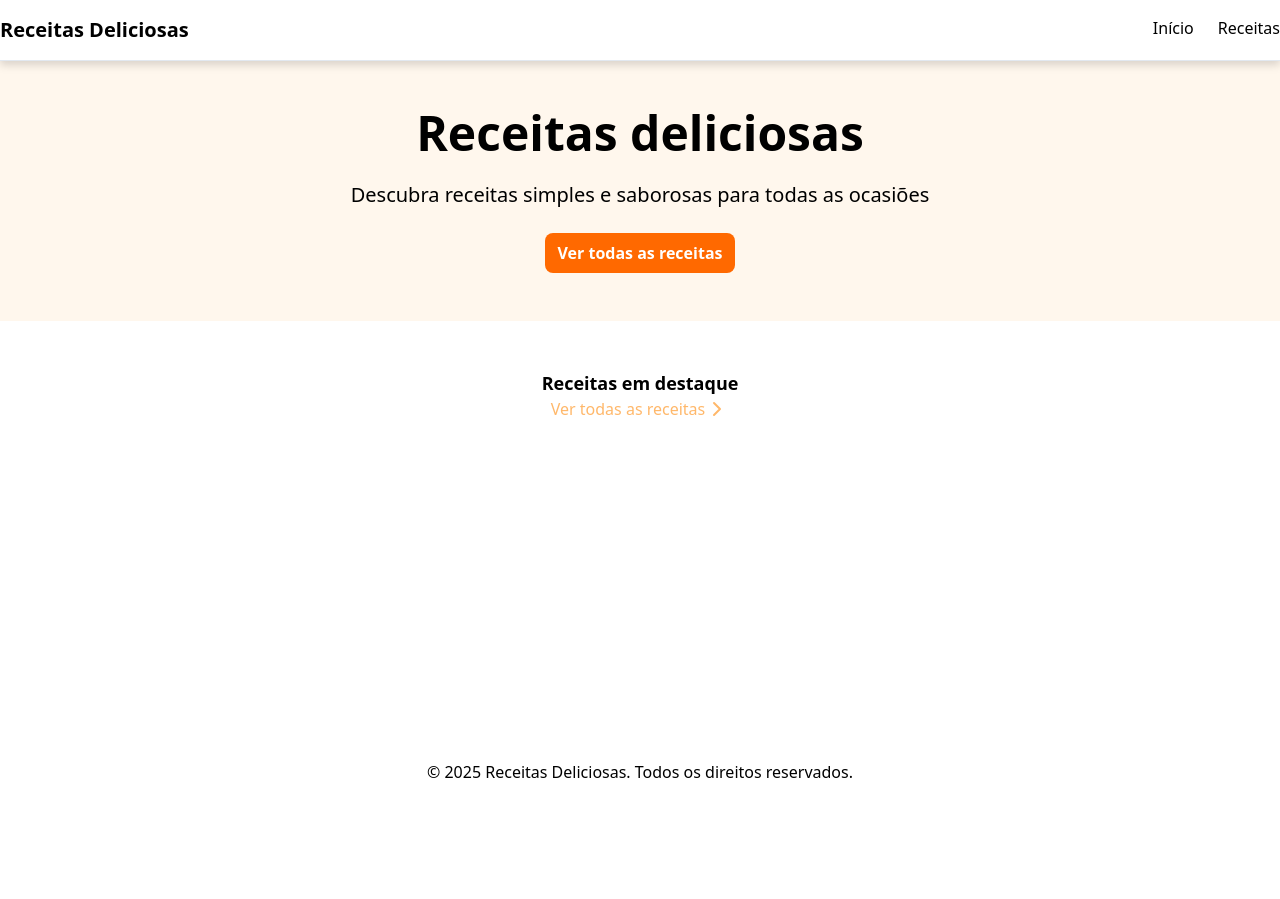
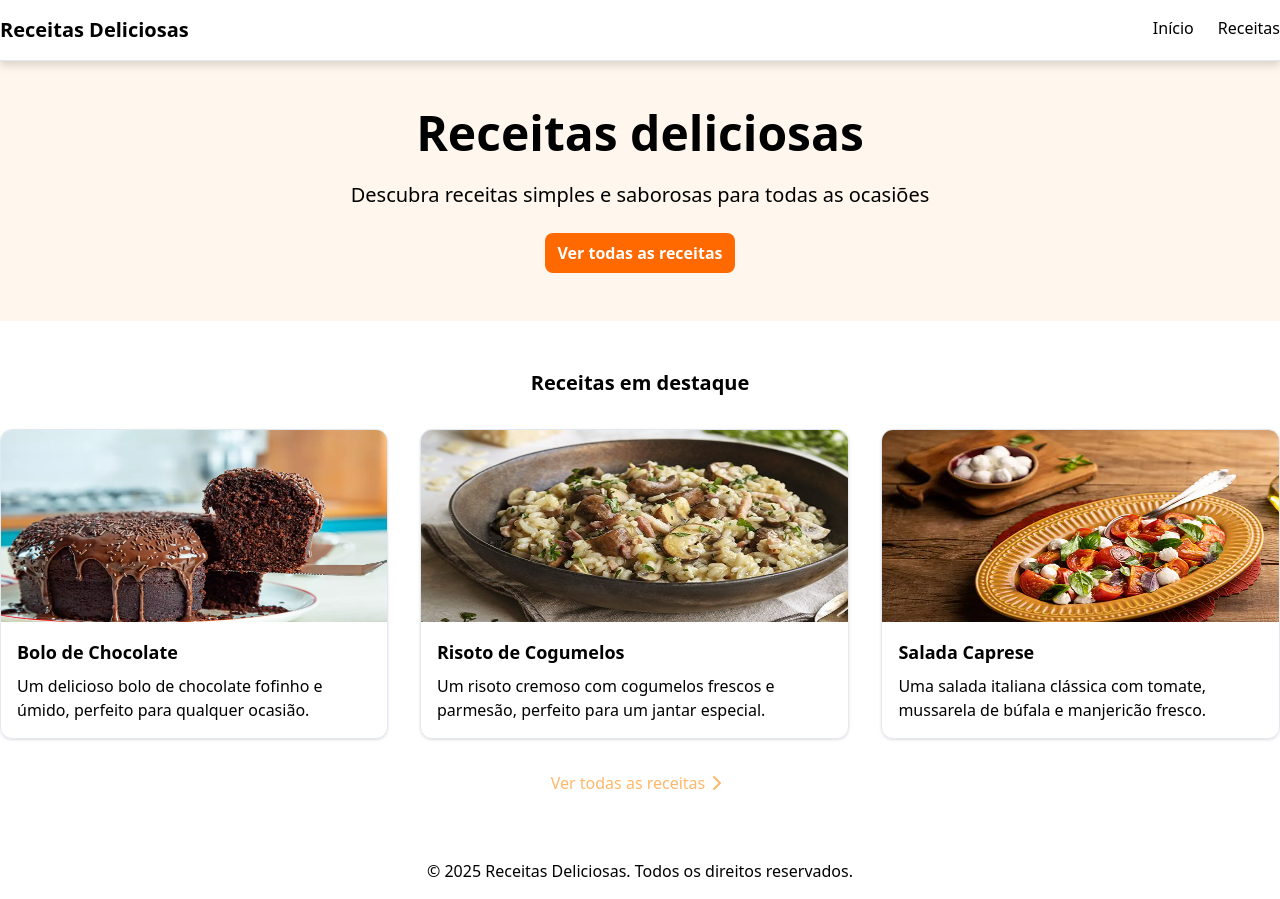
Before and after one commit to cavicf/Receitas-CapacitacaoByron, a Next.js app: page / in a window 1280 px wide. Before the commit the page ends 800 px from the top, so only its background shows below. Built offline with nearby package versions, Linux system fonts and the light colour scheme.

Commit message:
feat: mostra receitas em destaque

```diff
--- a/src/app/page.tsx
+++ b/src/app/page.tsx
@@ -1,7 +1,10 @@
 import { ChevronRight } from "lucide-react";
 import Link from "next/link";
+import { recipes } from "@/lib/data";
+import RecipeCard from "@/components/RecipeCard";
 
 export default function Home() {
+  const featureRecipes = recipes.slice(0,3);
   return (
     <main className="flex-grow">
         <section className="bg-orange-50 py-12">
@@ -13,9 +16,13 @@
         </section>
 
         <section className="py-12">
-          <div className="flex flex-col items-center container mx-auto">
-            <h2 className="text-lg font-bold">Receitas em destaque</h2>
-            {/*TODO:cards de receita*/}
+          <div className="flex flex-col items-center container mx-auto gap-8">
+            <h2 className="text-xl font-bold">Receitas em destaque</h2>
+            <div className="flex w-full gap-8">
+              {featureRecipes.map((recipe)=> (
+                <RecipeCard key={recipe.id} recipe={recipe}/>
+              ))}
+            </div>
             <Link className="flex text-orange-300 hover:text-orange-600 transition-colors" href='/receitas'>
               Ver todas as receitas
               <ChevronRight/>
```
